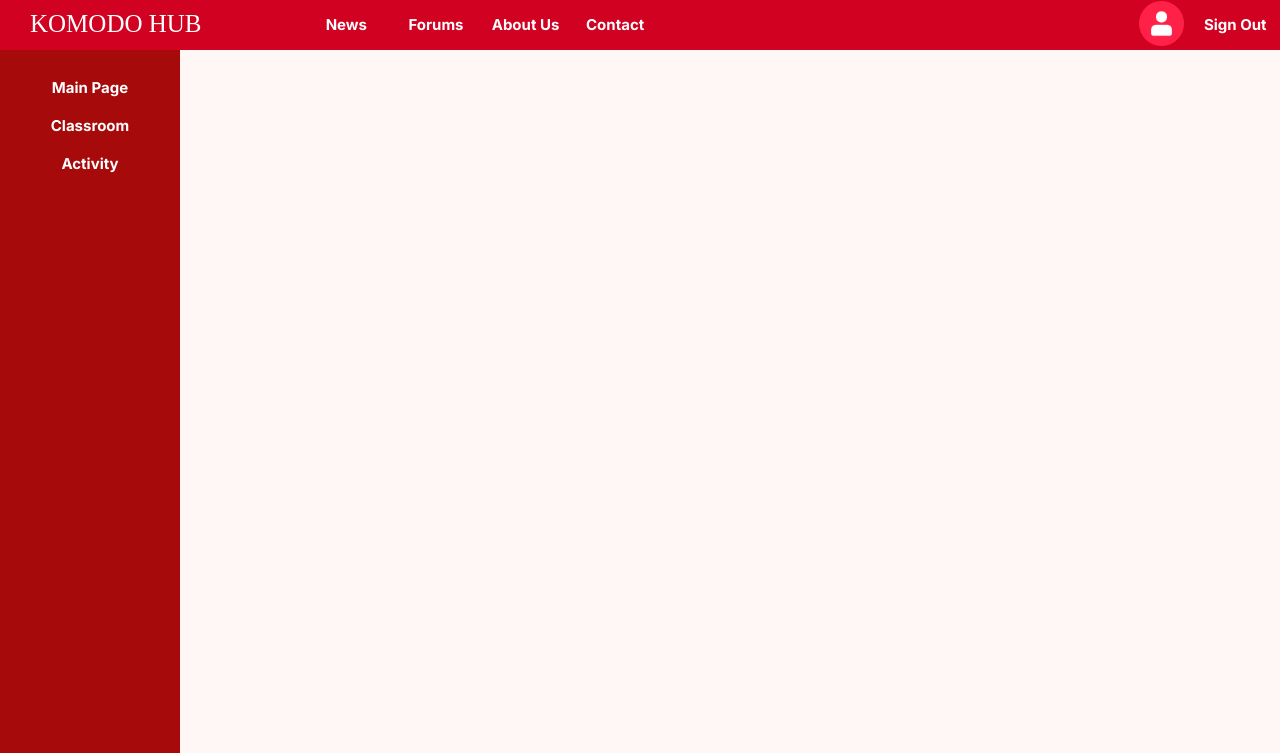
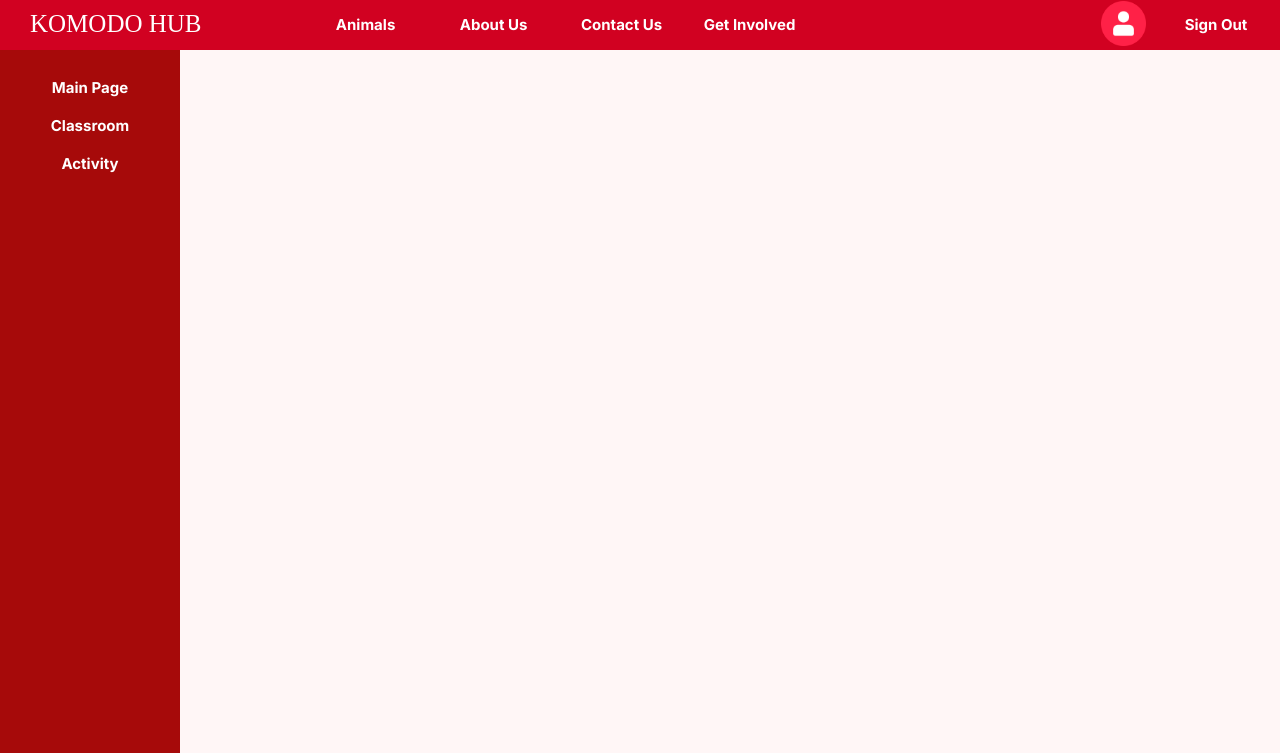
Before and after one commit to Ei-Sandi/Komodo-Hub-5005CMD, a Flask app: page /privatemain/ in a window 1280 px wide. Shown: the top 753 px of the page. Run offline with Flask 3, Linux system fonts and the light colour scheme; some web fonts are replaced.

Commit message:
private nav bar updated

```diff
--- a/KOMODO HUB/static/private.css
+++ b/KOMODO HUB/static/private.css
@@ -29,12 +29,47 @@ html, body{
     text-align: center;
     color: white;
     text-decoration: none;
-    width: 7%;
+    width: 10%;
     padding-top: 15px;
+    cursor: pointer;
 }
 .hori-item:hover{
     font-weight: bold;
     background-color: #A60A0A;
+}
+.dropdown {
+    position: relative;
+    display: inline-block;
+}
+.dropdown-content {
+    display: none;
+    position: absolute;
+    text-align: left;
+    background-color: #A60A0A;
+    width: 100%;
+    z-index: 1;
+    margin-top: 16px;
+}
+.dropdown-content a {
+    color: black;
+    padding: 12px 16px;
+    text-decoration: none;
+    height: 12px;
+    font-size: 12px;
+    color: white;
+    display: block;
+    padding: 5px;
+    padding-bottom: 8px;
+}
+#edg-species{
+    height: 30px;
+    padding-bottom: 8px;
+}
+.dropdown:hover .dropdown-content {
+    display: block;
+}
+.dropdown-content a:hover {
+    background-color: #D10121;
 }
 #profile-btn{
     background-color: transparent;
--- a/KOMODO HUB/templates/PrivateMain.html
+++ b/KOMODO HUB/templates/PrivateMain.html
@@ -16,10 +16,18 @@
     <body>
         <div class="horizontal-navbar">
             <a href="{{ url_for('home') }}" class="hori-logo">KOMODO HUB</a>
-            <a href="{{ url_for('news') }}" class="hori-item">News</a>
-            <a href="{{ url_for('forums') }}" class="hori-item">Forums</a>
+            <a href="{{ url_for('forums') }}" class="hori-item">Animals</a>
             <a href="{{ url_for('about') }}" class="hori-item">About Us</a>
-            <a href="{{ url_for('contact') }}" class="hori-item">Contact</a>
+            <a href="{{ url_for('contact') }}" class="hori-item">Contact Us</a>
+            <div class = "hori-item dropdown">
+                <a>Get Involved</a>
+                <div class="dropdown-content">
+                    <a href="#">Discussion</a>
+                    <a href="#">Volunteering</a>
+                    <a href="#">Donations</a>
+                    <a href="#" id = "edg-species">Report Endangered Species</a>
+                </div>
+            </div>
             <button id = "profile-btn"><img id = "profile-icon" src = "/static/images/profile.png"></button>
             <a href="" class="hori-item" id = "signout">Sign Out</a>
         </div>
```
